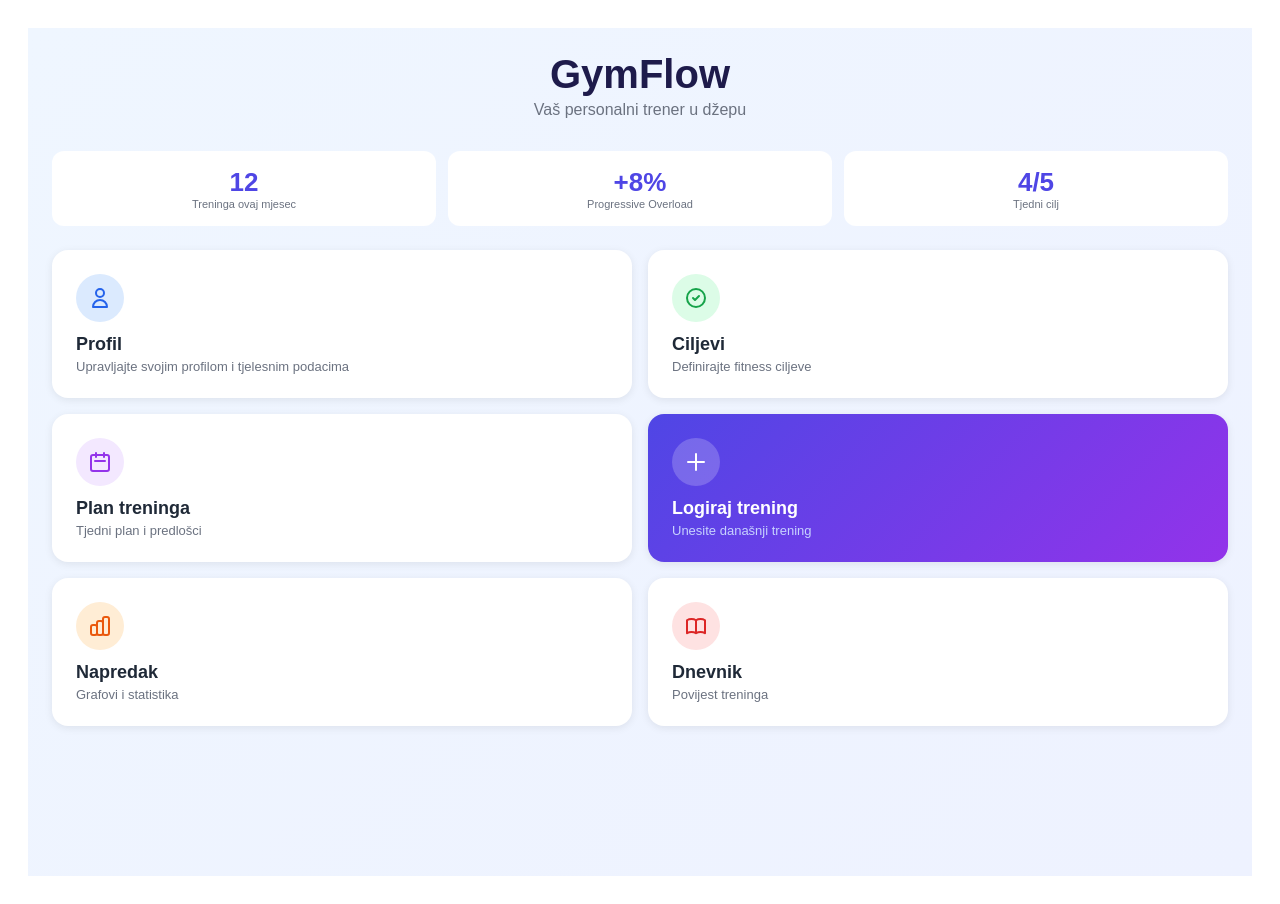
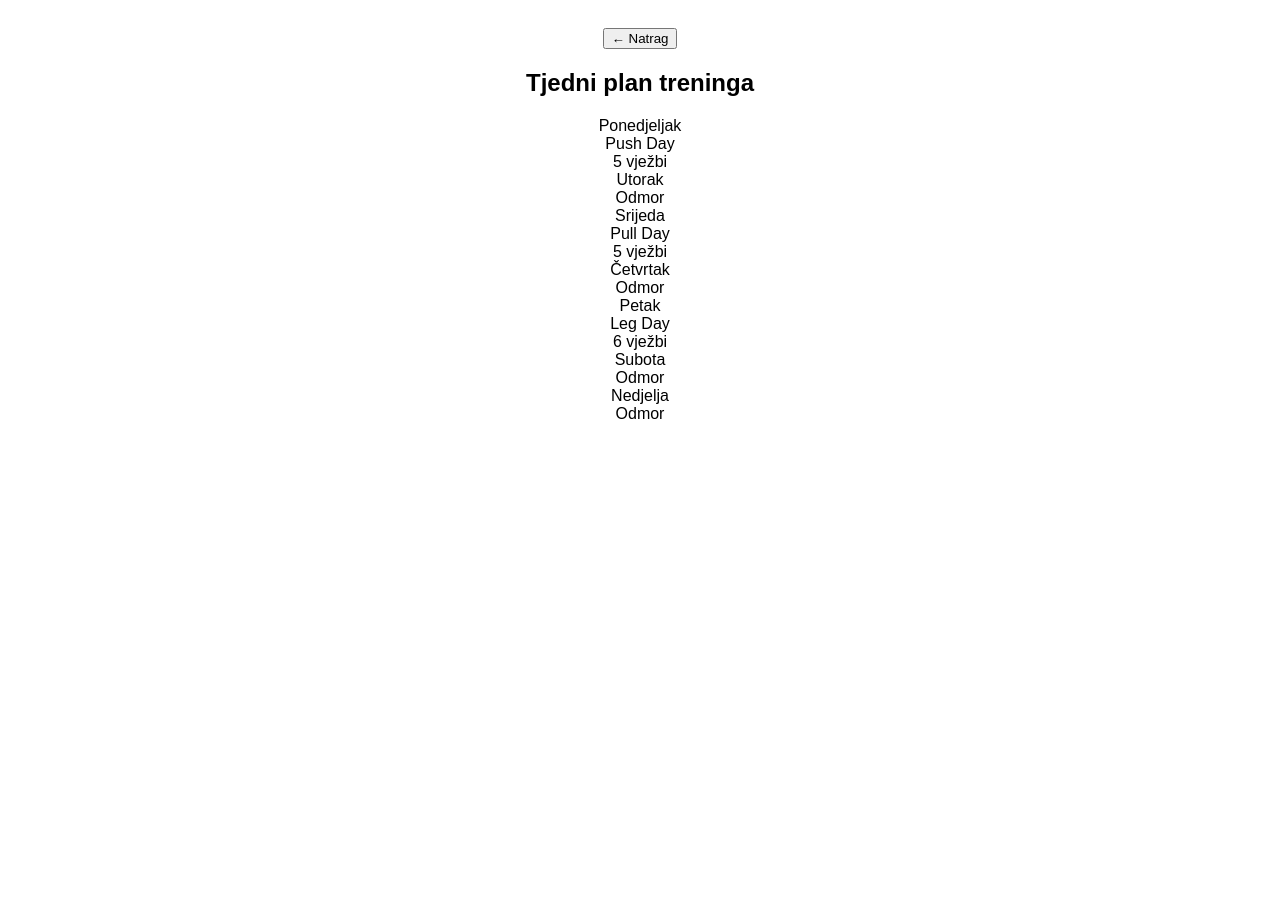
Before and after one commit to brkmika/gymflow, a Vue app in the folder vue-GymFlow/: page /plan-treninga in a window 1280 px wide. After the commit the page ends 800 px from the top, so only its background shows below. Built offline with nearby package versions, Linux system fonts and the light colour scheme.

Commit message:
nadodao tjedne treninga u profileView + krenuo sam implementirati PiniaStore + krenuo sam pisati workout programe weekly

```diff
--- a/vue-GymFlow/src/main.js
+++ b/vue-GymFlow/src/main.js
@@ -1,9 +1,11 @@
 import { createApp } from 'vue'
+import { createPinia } from 'pinia'
 import App from './App.vue'
 import router from './router/index.js'
 
 
 const app = createApp(App)
+app.use(createPinia())
 app.use(router)
 
 app.mount('#app')
--- a/vue-GymFlow/src/router/index.js
+++ b/vue-GymFlow/src/router/index.js
@@ -3,13 +3,14 @@ import HomeView from '../views/HomeView.vue'
 import ProfileView from '../views/ProfileView.vue'
 import ProgressView from '../views/ProgressView.vue'
 import GoalsView from '../views/GoalsView.vue'
+import PlanView from '../views/PlanView.vue'
 
 
 const routes = [
     { path: '/', component: HomeView },
     { path: '/profil', component: ProfileView},
     { path: '/ciljevi', component: GoalsView},
-    { path: '/plan-treninga', component: HomeView},
+    { path: '/plan-treninga', component: PlanView},
     { path: '/logiraj-trening', component: HomeView},
     { path: '/napredak', component: ProgressView},
     { path: '/dnevnik', component: HomeView},
--- /dev/null
+++ b/vue-GymFlow/src/stores/userStore.js
@@ -0,0 +1,17 @@
+import { defineStore } from 'pinia'
+import { ref } from 'vue'
+
+export const useUserStore = defineStore('user', () => {
+
+    const ime = ref('')
+    const prezime = ref('')
+    const tezina = ref(null)
+    const visina = ref(null)
+    const godine = ref(null)
+    const treninziTjedno = ref(3)
+
+    // treba spojiti sa profileView formom
+    // trebam isto dodati localStorage da se podaci ne gube
+
+    return { ime, prezime, tezina, visina, godine, treninziTjedno }
+})
--- /dev/null
+++ b/vue-GymFlow/src/stores/workoutStore.js
@@ -0,0 +1,52 @@
+import { defineStore } from 'pinia'
+import { ref, computed } from 'vue'
+import { useUserStore } from './userStore'
+
+export const useWorkoutStore = defineStore('workout', () => {
+    const userStore = useUserStore()
+
+   const plans = {
+    3: [
+      { day: 'Ponedjeljak', name: 'Push Day',  exercises: 5, completed: false },
+      { day: 'Utorak',      name: 'Odmor',      exercises: 0, completed: false },
+      { day: 'Srijeda',     name: 'Pull Day',   exercises: 5, completed: false },
+      { day: 'Četvrtak',    name: 'Odmor',      exercises: 0, completed: false },
+      { day: 'Petak',       name: 'Leg Day',    exercises: 6, completed: false },
+      { day: 'Subota',      name: 'Odmor',      exercises: 0, completed: false },
+      { day: 'Nedjelja',    name: 'Odmor',      exercises: 0, completed: false },
+    ],
+    4: [
+      { day: 'Ponedjeljak', name: 'Push Day',   exercises: 5, completed: false },
+      { day: 'Utorak',      name: 'Pull Day',   exercises: 5, completed: false },
+      { day: 'Srijeda',     name: 'Odmor',      exercises: 0, completed: false },
+      { day: 'Četvrtak',    name: 'Leg Day',    exercises: 6, completed: false },
+      { day: 'Petak',       name: 'Upper Body', exercises: 4, completed: false },
+      { day: 'Subota',      name: 'Odmor',      exercises: 0, completed: false },
+      { day: 'Nedjelja',    name: 'Odmor',      exercises: 0, completed: false },
+    ],
+    5: [
+      { day: 'Ponedjeljak', name: 'Push Day',   exercises: 5, completed: false },
+      { day: 'Utorak',      name: 'Pull Day',   exercises: 5, completed: false },
+      { day: 'Srijeda',     name: 'Leg Day',    exercises: 6, completed: false },
+      { day: 'Četvrtak',    name: 'Upper Body', exercises: 4, completed: false },
+      { day: 'Petak',       name: 'Odmor',      exercises: 0, completed: false },
+      { day: 'Subota',      name: 'Full Body',  exercises: 6, completed: false },
+      { day: 'Nedjelja',    name: 'Odmor',      exercises: 0, completed: false },
+    ],
+    6: [
+      { day: 'Ponedjeljak', name: 'Push Day',   exercises: 5, completed: false },
+      { day: 'Utorak',      name: 'Pull Day',   exercises: 5, completed: false },
+      { day: 'Srijeda',     name: 'Leg Day',    exercises: 6, completed: false },
+      { day: 'Četvrtak',    name: 'Push Day',   exercises: 5, completed: false },
+      { day: 'Petak',       name: 'Pull Day',   exercises: 5, completed: false },
+      { day: 'Subota',      name: 'Leg Day',    exercises: 6, completed: false },
+      { day: 'Nedjelja',    name: 'Odmor',      exercises: 0, completed: false },
+    ],
+   }
+
+   const weeklyPlan = computed(() => {
+    return plans[userStore.treninziTjedno] || plans[3]
+   })
+
+   return { weeklyPlan }
+})
--- /dev/null
+++ b/vue-GymFlow/src/views/PlanView.vue
@@ -0,0 +1,37 @@
+<script setup>
+import { useRouter } from 'vue-router';
+import { useWorkoutStore } from '../stores/workoutStore';
+
+const router = useRouter();
+const workoutStore = useWorkoutStore();
+
+const handleClick = (workout) => {
+    if (workout.exercises === 0) return
+}
+</script>
+
+<template>
+  <div class="plan">
+    <button class="back-btn" @click="router.push('/')">← Natrag</button>
+    <h2>Tjedni plan treninga</h2>
+
+    <div class="workout-list">
+      <div
+        v-for="(workout, idx) in workoutStore.weeklyPlan"
+        :key="idx"
+        class="workout-card"
+        :class="{ rest: workout.exercises === 0 }"
+        @click="handleClick(workout)">
+        <div class="workout-info">
+          <div class="workout-day">{{ workout.day }}</div>
+          <div class="workout-name">{{ workout.name }}</div>
+          <div v-if="workout.exercises > 0" class="workout-count">
+            {{ workout.exercises }} vježbi
+          </div>
+        </div>
+
+        <div v-if="workout.completed" class="check-icon">✓</div>
+      </div>
+    </div>
+  </div>
+</template>
--- a/vue-GymFlow/src/views/ProfileView.vue
+++ b/vue-GymFlow/src/views/ProfileView.vue
@@ -37,6 +37,19 @@
    </div>
    </div>
 
+   <div class="card">
+    <h3> Plan treninga</h3>
+    <div class="form-group">
+        <label> Tjedni cilj (broj treninga) </label>
+        <select v-model="userStore.teninziTjedno">
+            <option :value="3">3x tjedno</option>
+            <option :value="4">4x tjedno</option>
+            <option :value="5">5x tjedno</option>
+            <option :value="6">6x tjedno</option>
+        </select>
+   </div>
+   </div>
+
    <button class="save-btn">Spremi promjene</button>
     </div>
    </template>
@@ -45,6 +58,9 @@
 
 import { useRouter } from 'vue-router';
 import { ref, computed } from 'vue';
+import { useUserStore } from '../stores/userStore';
+
+const userStore = useUserStore();
 const router = useRouter();
 
 // reaktivne varijable za inputs
--- a/vue-GymFlow/src/views/ProgressView.vue
+++ b/vue-GymFlow/src/views/ProgressView.vue
@@ -15,6 +15,11 @@ const chartBars = ref([
     { height: 68 }, { height: 75}, { height: 72},
 ])
 // ovisno o selectedPeriod treba pokazivati drugcije podatke -> to sljedeci put
+const overloadItems = ref([
+    { name: 'Bench Press', progress: '85kg -> 100kg (+17.6%)', percent: 85 },
+    { name: 'Squat', progress: '100kg -> 120kg (+20%)', percent: 83 },
+    { name: 'Deadlift', progress: '120kg -> 150kg (+25%)', percent: 80 },
+])
 </script>
 
 <template>
@@ -40,6 +45,21 @@ const chartBars = ref([
                 class="bar-wrapper">
                 <div class="bar"
                 :style="{ height: bar.height + '%' }">
+                </div>
+            </div>
+        </div>
+        <div class="overload-card">
+            <h3> Progressive Overload - Compund vježbe</h3>
+            <div class="overload-list">
+                <div class="overload-item" v-for="item in overloadItems" :key="item.name">
+                    <div class="overload-header">
+                        <span class="exercise-name">{{ item.name }}</span>
+                        <span class="exercise-progress">{{ item.progress }}</span>
+                    </div>
+                    <div class="progress-track">
+                        <div class="progress-fill" :style="{width: item.percent + '%'}">
+                        </div>
+                    </div>
                 </div>
             </div>
         </div>
@@ -131,4 +151,50 @@ h2 {
     color: #9ca3af;
 }
 
+.overload-card {
+    background: white;
+    border-radius: 16px;
+    padding: 20px;
+    box-shadow: 0 2px 8px rgba(0, 0, 0, 0.08);
+    margin-bottom: 16px;
+}
+
+.overload-card h3 {
+    font-size: 16px;
+    font-weight: 600;
+    margin-bottom: 16px
+}
+
+.overload-list {
+    display: flex;
+    flex-direction: column;
+    gap: 16px;
+}
+
+.overload-header {
+    display: flex;
+    justify-content: space-between;
+    margin-bottom: 6px;
+}
+
+.exercise-name { font-weight: 500; }
+
+.exercise-progress {
+    color: #4f46e5;
+    font-weight: 600;
+    font-size: 13px;
+}
+
+.progress-track {
+    background: #e5e7eb;
+    border-radius: 10px;
+    height: 8px;
+}
+
+.progress-fill {
+    background: #22c55e;
+    border-radius: 10px;
+    height: 100%;
+}
+
 </style>
```
Also changed, not shown: 1 other file (tests, documents, lock files or other folders).
